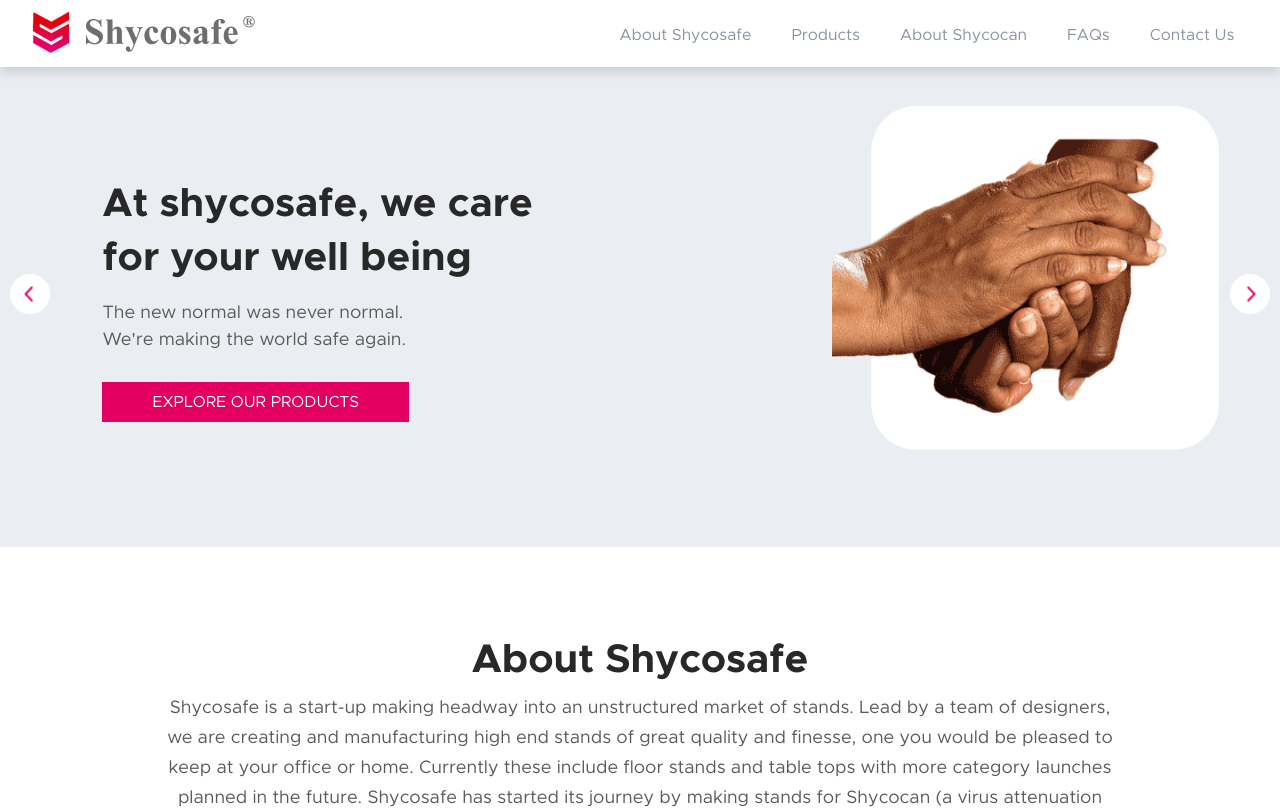
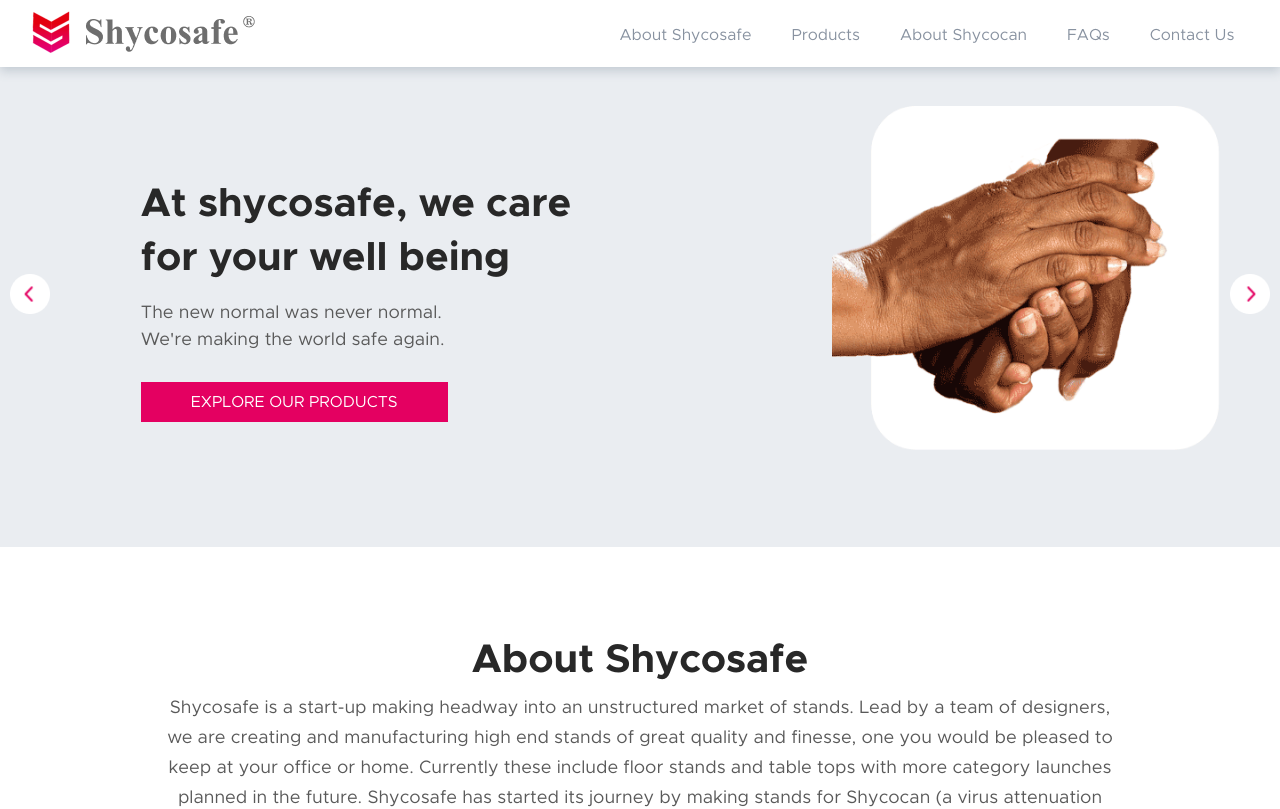
Before and after one commit to RohitGeddam-tech/Shycosafe, a React (Create React App) app: page / in a window 1280 px wide. Shown: the top 809 px of the page. Built offline with nearby package versions, Linux system fonts and the light colour scheme.

Commit message:
problems solved part1

```diff
--- a/package.json
+++ b/package.json
@@ -2,7 +2,7 @@
   "name": "syncho",
   "version": "0.1.0",
   "private": true,
-  "homepage": "/",
+  "homepage": "https://rohitgeddam-tech.github.io/Shycosafe/",
   "dependencies": {
     "@date-io/date-fns": "1.3.11",
     "@loadable/component": "^5.15.2",
--- a/src/Components/Banner.scss
+++ b/src/Components/Banner.scss
@@ -47,7 +47,7 @@
       }
       .bannerBox {
         position: absolute;
-        // top: 20px;
+        top: 50px;
         width: 96%;
         left: 4%;
         right: 4%;
@@ -57,11 +57,13 @@
         height: 550px;
         justify-content: flex-start;
         align-items: center;
-        top: 50px;
         @media (max-width: 500px) {
           justify-content: flex-start;
           align-items: flex-start;
-          top: 20px;
+          top: 50px;
+          h1{
+            margin-bottom: 30px;
+          }
           .bottom {
             flex-flow: column !important;
             .redBtn {
@@ -141,7 +143,7 @@
           align-items: flex-start;
           @media (min-width: 1440px) {
             width: 1160px;
-            left: 4%;
+            left: 5%;
             margin: 0 auto;
           }
           .bottom {
@@ -155,6 +157,7 @@
             justify-content: space-between;
             align-items: initial;
             top: 100px;
+            left: 11%;
             .bottom {
               justify-content: flex-start;
             }
```
